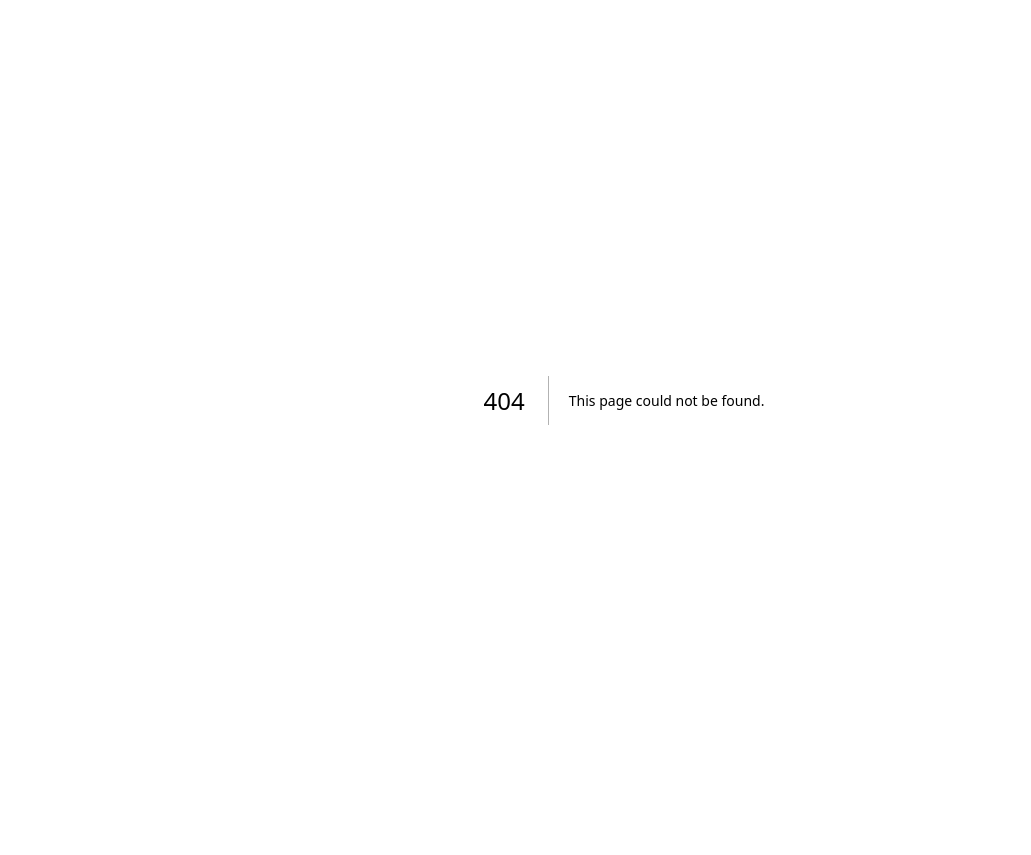
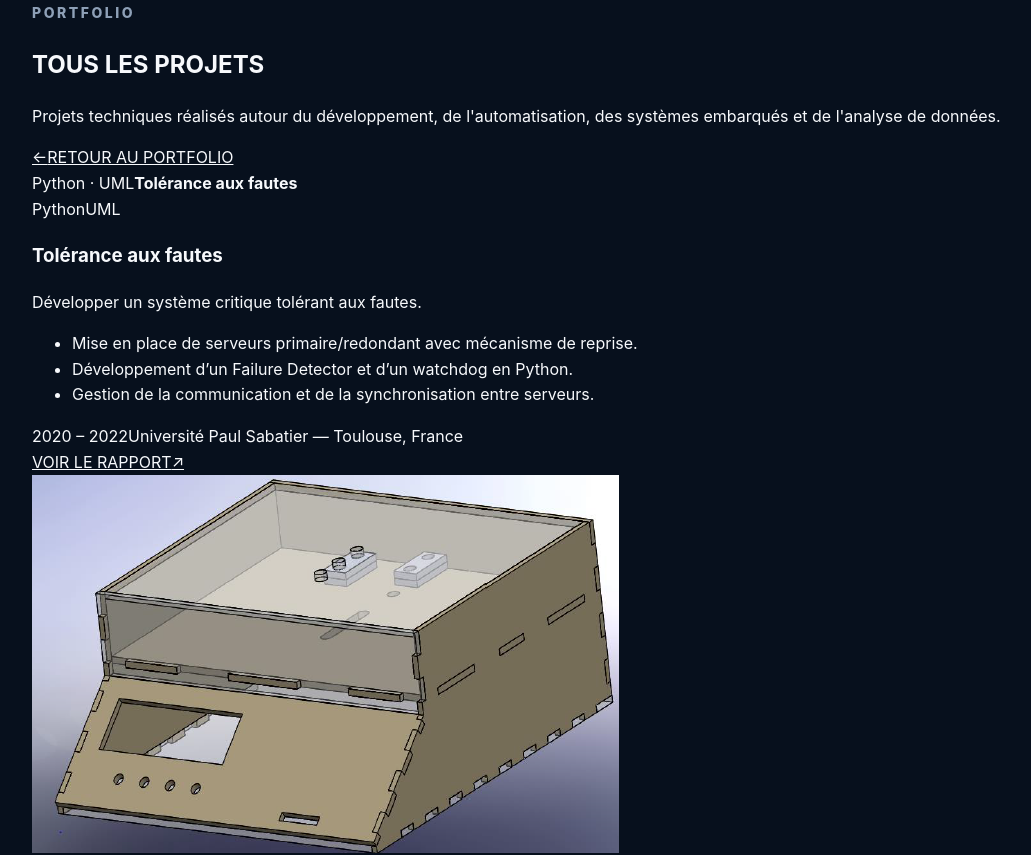
Before and after one commit to Oelayouchi/portfolio, a Next.js app: page /projects in a window 1280 px wide. Before the commit this address had no page. Shown: the top 855 px of the page, without its empty margins (16-1047 px from the left). Before the commit the page ends 800 px from the top, so only its background shows below. Built offline with nearby package versions, Linux system fonts and the light colour scheme.

Commit message:
Add all projects page

```diff
--- /dev/null
+++ b/app/projects/page.js
@@ -0,0 +1,54 @@
+import Link from 'next/link';
+import { projects } from '../../data/portfolio';
+import ProjectShowcaseCard from '../../components/project-showcase-card';
+import ThemeController from '../../components/theme-controller';
+
+const projectSlugs = [
+  'tolerance-aux-fautes',
+  'balance-numerique',
+  'station-meteo',
+  'convoyeur-ascenseur',
+  'parking-vhdl',
+  'machines-electriques',
+];
+
+export const metadata = {
+  title: 'Tous les projets — Oussama EL AYOUCHI',
+  description: 'Découvrez l’ensemble des projets techniques et data de Oussama EL AYOUCHI.',
+};
+
+export default function ProjectsPage() {
+  return (
+    <main className="allProjectsPage">
+      <ThemeController />
+
+      <section className="shell allProjectsShell">
+        <div className="allProjectsHeader">
+          <div>
+            <span className="eyebrow">PORTFOLIO</span>
+            <h1>TOUS LES PROJETS</h1>
+            <p>
+              Projets techniques réalisés autour du développement, de l&apos;automatisation,
+              des systèmes embarqués et de l&apos;analyse de données.
+            </p>
+          </div>
+
+          <Link className="allProjectsBack" href="/#projects">
+            <span aria-hidden="true">←</span>
+            RETOUR AU PORTFOLIO
+          </Link>
+        </div>
+
+        <div className="projectShowcaseGrid allProjectsGrid">
+          {projects.map((project, index) => (
+            <ProjectShowcaseCard
+              key={project.title}
+              project={project}
+              slug={projectSlugs[index] || `projet-${index + 1}`}
+            />
+          ))}
+        </div>
+      </section>
+    </main>
+  );
+}
```
